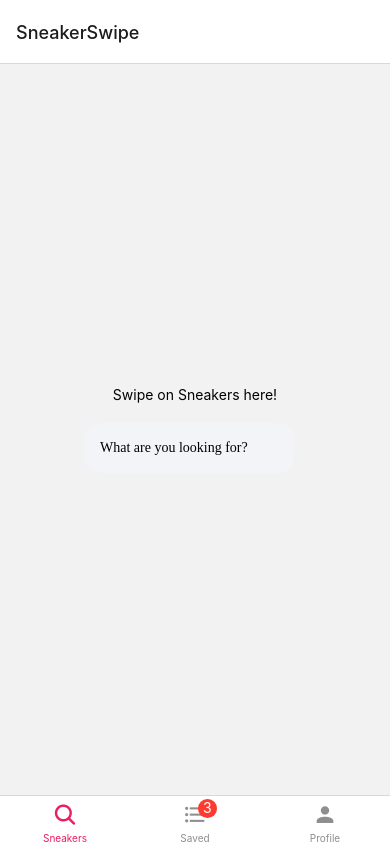
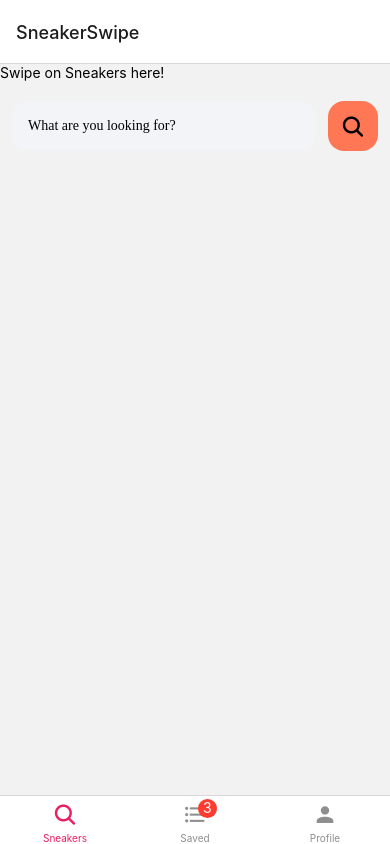
Before and after one commit to Slew-Code/SneakerSwipe, a React Native app: screen /Home in a window 390 px wide. Built offline with nearby package versions, Linux system fonts and the light colour scheme.

Commit message:
Add changes to search bar style

```diff
--- a/App.js
+++ b/App.js
@@ -5,16 +5,22 @@
 import { MaterialCommunityIcons, Ionicons } from '@expo/vector-icons';
 import { useState } from "react";
 
-import styles from "./components/Home.style.js";
-import { icons } from "./constants/icons.js";
+import styles from "./components/Home.style";
+//import { COLORS, icons, images, SIZES } from "./constants";
 
 function Home() {
 
   //Set  the state of the search query, initially empty
   const [searchQuery, setSearchQuery] = useState('');
 
+
+  const handleClick = () => {
+    console.log("clicked");
+  }
+
   return (
-    <View style={{ flex: 1, justifyContent: 'center', alignItems: 'center' }}>
+    <View >
+
       <Text>Swipe on Sneakers here!</Text>
 
       <View style={styles.searchContainer}>
@@ -27,11 +33,16 @@
           />
         </View>
 
+        <TouchableOpacity style={styles.searchBtn} onPress={handleClick}>
+          <Ionicons name="search" size={25} />
+        </TouchableOpacity>
+
       </View>
 
     </View>
   );
 }
+
 function Saved() {
   return (
     <View style={{ flex: 1, justifyContent: 'center', alignItems: 'center' }}>
--- a/components/Home.style.js
+++ b/components/Home.style.js
@@ -6,23 +6,13 @@
     container: {
         width: "100%",
     },
-    userName: {
-        fontFamily: FONT.regular,
-        fontSize: SIZES.large,
-        color: COLORS.secondary,
-    },
-    welcomeMessage: {
-        fontFamily: FONT.bold,
-        fontSize: SIZES.xLarge,
-        color: COLORS.primary,
-        marginTop: 2,
-    },
     searchContainer: {
         justifyContent: "center",
         alignItems: "center",
         flexDirection: "row",
         marginTop: SIZES.large,
         height: 50,
+        paddingHorizontal: SIZES.small,
     },
     searchWrapper: {
         flex: 1,
@@ -47,26 +37,6 @@
         justifyContent: "center",
         alignItems: "center",
     },
-    searchBtnImage: {
-        width: "50%",
-        height: "50%",
-        tintColor: COLORS.white,
-    },
-    tabsContainer: {
-        width: "100%",
-        marginTop: SIZES.medium,
-    },
-    tab: (activeJobType, item) => ({
-        paddingVertical: SIZES.small / 2,
-        paddingHorizontal: SIZES.small,
-        borderRadius: SIZES.medium,
-        borderWidth: 1,
-        borderColor: activeJobType === item ? COLORS.secondary : COLORS.gray2,
-    }),
-    tabText: (activeJobType, item) => ({
-        fontFamily: FONT.medium,
-        color: activeJobType === item ? COLORS.secondary : COLORS.gray2,
-    }),
 });
 
 export default styles;
--- /dev/null
+++ b/constants/app.js
@@ -0,0 +1,4 @@
+import icons from "./icons";
+import { COLORS, FONT, SIZES, SHADOWS } from "./theme";
+
+export { icons, COLORS, FONT, SIZES, SHADOWS };
```
